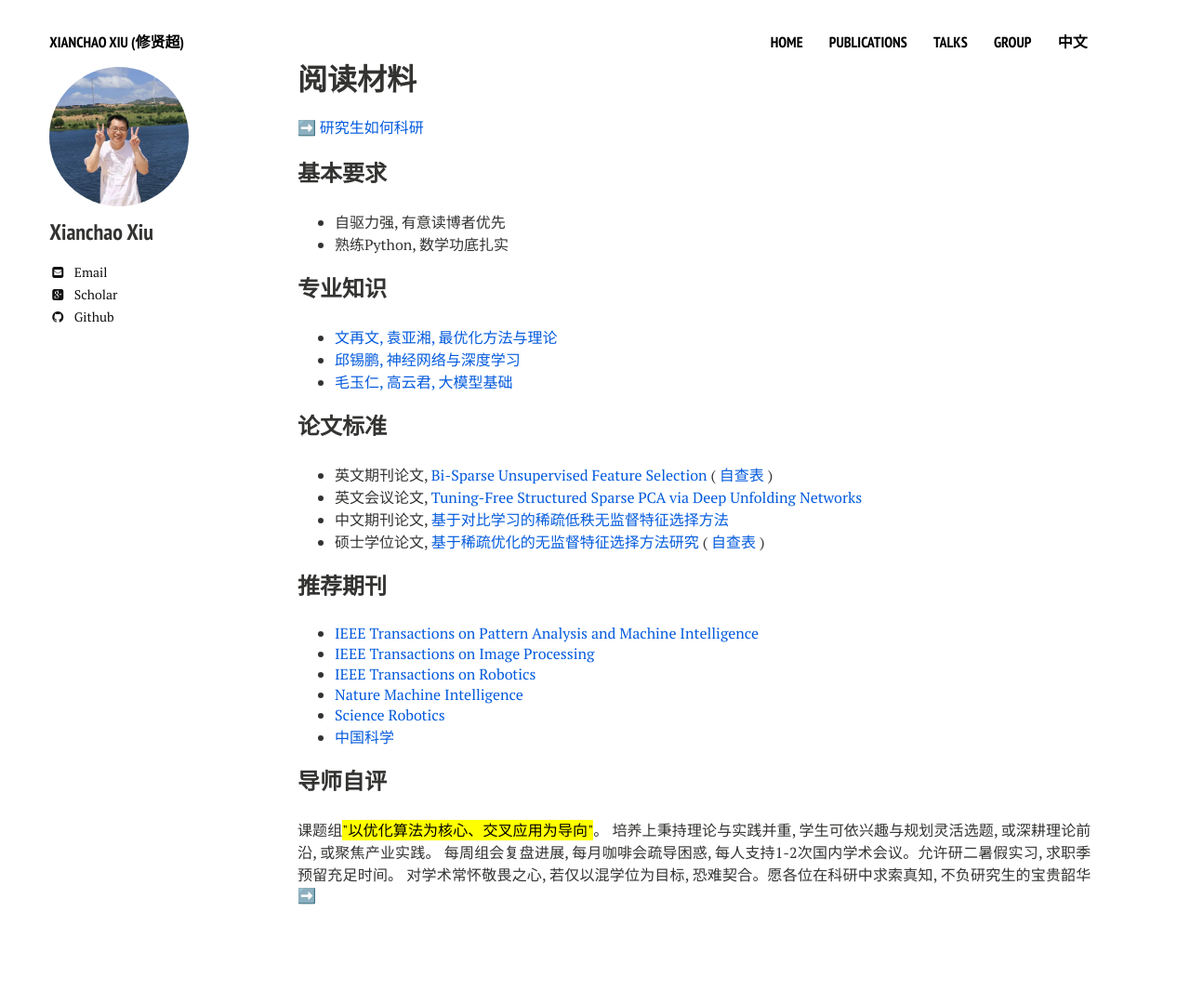
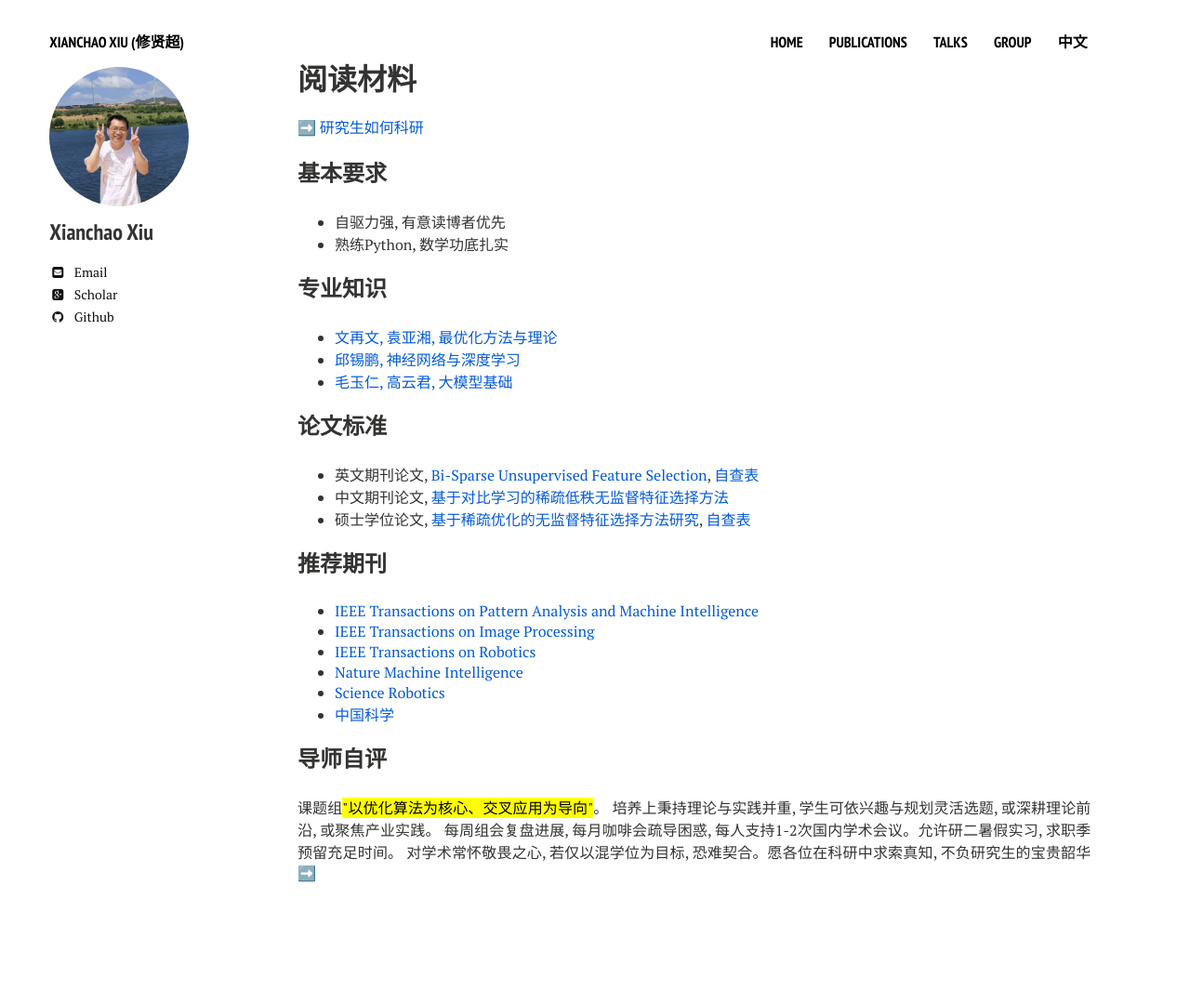
Before and after one commit to xianchaoxiu/xianchaoxiu.github.io, a Jekyll site: the page built from chinese/reading/index.md, in a window 1280 px wide. Shown: the whole page at 93% size. Built offline with Jekyll 4.4.1, drawn with Linux system fonts in a browser that asks for light colours; nearby versions of some CDN libraries; after the commit the page ends 1056 px from its top, so only the background shows below that.

Commit message:
Update index.md

```diff
--- a/chinese/reading/index.md
+++ b/chinese/reading/index.md
@@ -20,10 +20,9 @@ share: false
 
 
 ### 论文标准
-* 英文期刊论文, <a href="https://doi.org/10.1109/TIP.2025.3620667" class="textlink" target="_blank">Bi-Sparse Unsupervised Feature Selection</a> (<a href="../chinese/reading/list/paper.pdf" class="textlink" target="_blank"> 自查表 </a>) <br>
-* 英文会议论文, <a href="https://doi.org/10.23919/CCC64809.2025.11178428" class="textlink" target="_blank">Tuning-Free Structured Sparse PCA via Deep Unfolding Networks </a> <br>
+* 英文期刊论文, <a href="https://doi.org/10.1109/TIP.2025.3620667" class="textlink" target="_blank">Bi-Sparse Unsupervised Feature Selection</a>, <a href="../chinese/reading/list/paper.pdf" class="textlink" target="_blank"> 自查表 </a> <br>
 * 中文期刊论文, <a href="https://kns.cnki.net/kcms2/article/abstract?v=e_WjztTC4N0Z832a-bbzgdfGaZqegXeziR4mPpFe0A1ROQtRv8ba_BSLdRJqYhdrWzhvxs5NJ2O3SOWWMfU0FulX9LypoPkOg34ECqIZ1YDAiTz9p7_NUzLuG3aP698ALezyek3yh7yCM9L1er33sRDx01vji4IFd-a5be0Mbbc=&uniplatform=NZKPT" class="textlink" target="_blank">基于对比学习的稀疏低秩无监督特征选择方法</a> <br>
-* 硕士学位论文, <a href="https://xianchaoxiu.github.io/group/2025-Yang.pdf" class="textlink" target="_blank">基于稀疏优化的无监督特征选择方法研究</a>  (<a href="../chinese/reading/list/thesis.pdf" class="textlink" target="_blank"> 自查表 </a>) <br>
+* 硕士学位论文, <a href="https://xianchaoxiu.github.io/group/2025-Yang.pdf" class="textlink" target="_blank">基于稀疏优化的无监督特征选择方法研究</a>, <a href="../chinese/reading/list/thesis.pdf" class="textlink" target="_blank"> 自查表 </a> <br>
 
 
 ### 推荐期刊
```
